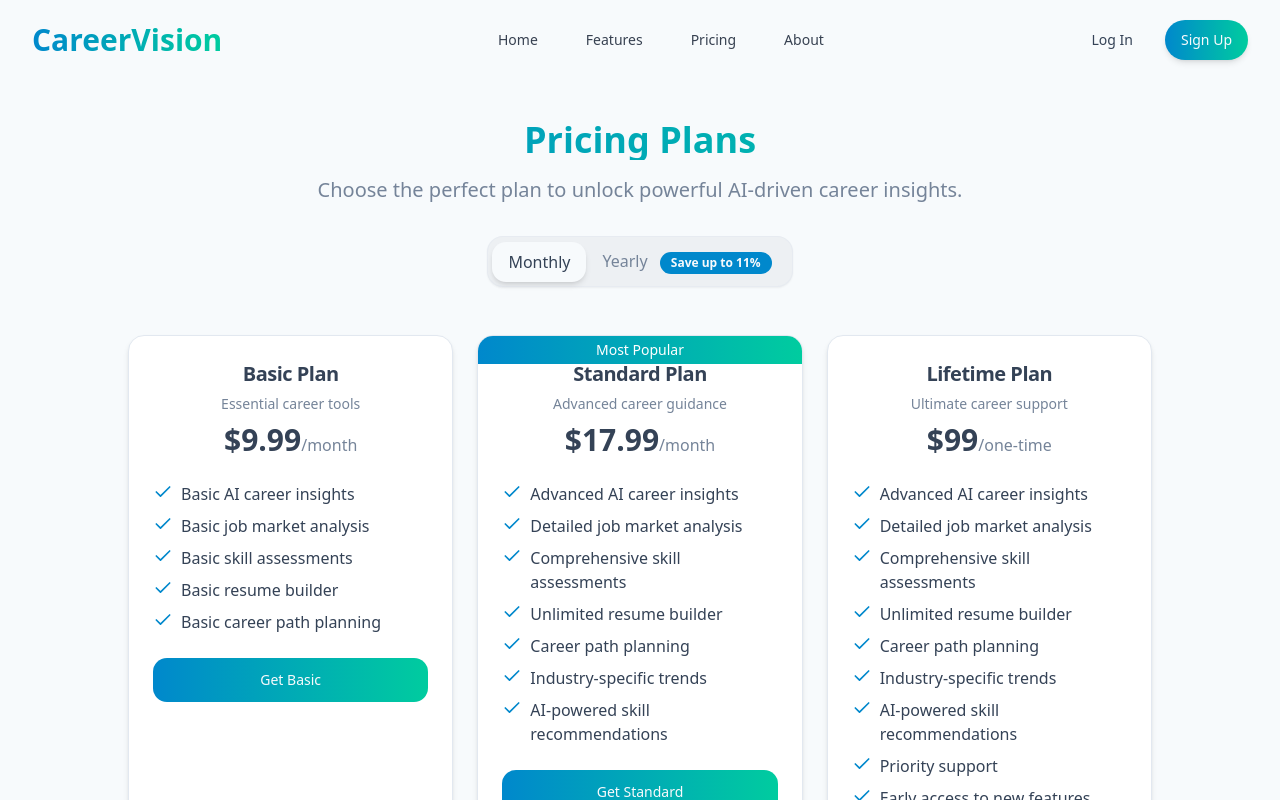
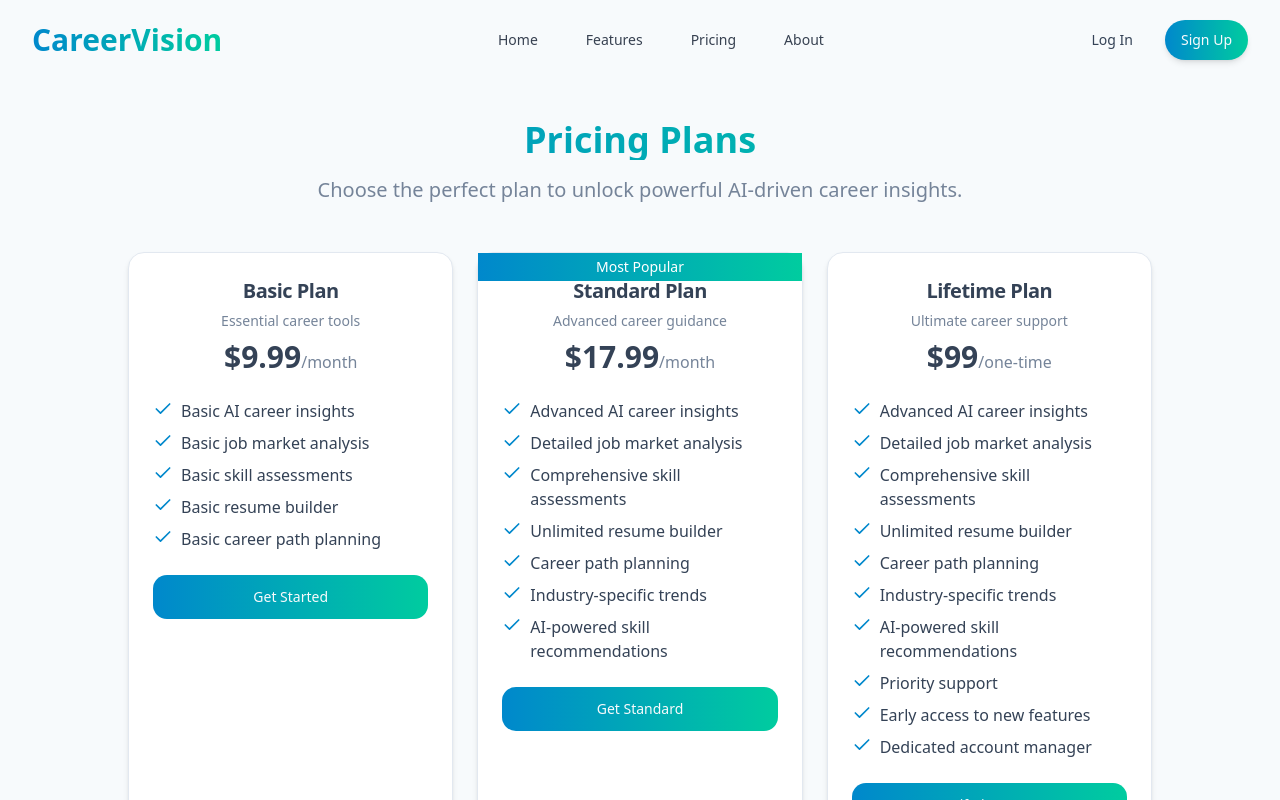
Before and after one commit to HimangshuPronoy/CareerVision2.0, a React (Vite) app: page /pricing in a window 1280 px wide. Shown: the top 800 px of the page. Built offline with nearby package versions, Linux system fonts and the light colour scheme.

Commit message:
Remove yearly billing option from Pricing.tsx

```diff
--- a/package.json
+++ b/package.json
@@ -62,6 +62,7 @@
     "react-hook-form": "^7.53.0",
     "react-resizable-panels": "^2.1.3",
     "react-router-dom": "^6.26.2",
+    "react-toastify": "^11.0.5",
     "recharts": "^2.12.7",
     "sonner": "^1.5.0",
     "tailwind-merge": "^2.5.2",
--- a/src/pages/Pricing.tsx
+++ b/src/pages/Pricing.tsx
@@ -1,4 +1,4 @@
-import React, { useState } from 'react';
+import React from 'react';
 import { Link } from 'react-router-dom';
 import MainLayout from '@/components/layouts/MainLayout';
 import { useAuth } from '@/contexts/AuthContext';
@@ -6,11 +6,7 @@ import { useSubscription } from '@/contexts/SubscriptionContext';
 import { useStripeCheckout } from '@/hooks/useStripeCheckout';
 import {
   BASIC_MONTHLY_PRICE,
-  BASIC_YEARLY_PRICE,
-  BASIC_YEARLY_SAVINGS_PERCENTAGE,
   STANDARD_MONTHLY_PRICE,
-  STANDARD_YEARLY_PRICE,
-  STANDARD_YEARLY_SAVINGS_PERCENTAGE,
   LIFETIME_PRICE,
   PRICE_IDS,
 } from '@/lib/stripe';
@@ -23,7 +19,6 @@ const Pricing: React.FC = () => {
   const { user } = useAuth();
   const { subscription } = useSubscription();
   const { loading, createCheckoutSession } = useStripeCheckout();
-  const [billingInterval, setBillingInterval] = useState<'monthly' | 'yearly'>('monthly');
 
   const basicFeatures = [
     'Basic AI career insights',
@@ -68,44 +63,20 @@ const Pricing: React.FC = () => {
           <p className="text-xl text-muted-foreground max-w-3xl mx-auto">
             Choose the perfect plan to unlock powerful AI-driven career insights.
           </p>
-
-          {/* Billing Toggle */}
-          <div className="flex justify-center mt-8 mb-12">
-            <div className="inline-flex items-center p-1 bg-muted rounded-lg border border-border/50 shadow-sm">
-              <button
-                onClick={() => setBillingInterval('monthly')}
-                className={`px-4 py-2 rounded-md font-medium transition ${billingInterval === 'monthly' ? 'bg-background shadow-md text-foreground' : 'text-muted-foreground'}`}
-              >
-                Monthly
-              </button>
-              <button
-                onClick={() => setBillingInterval('yearly')}
-                className={`px-4 py-2 rounded-md font-medium transition ${billingInterval === 'yearly' ? 'bg-background shadow-md text-foreground' : 'text-muted-foreground'}`}
-              >
-                Yearly <Badge className="ml-2">Save up to {STANDARD_YEARLY_SAVINGS_PERCENTAGE}%</Badge>
-              </button>
-            </div>
-          </div>
         </div>
 
         {/* Pricing Grid */}
         <div className="grid grid-cols-1 md:grid-cols-3 gap-6 mb-12 max-w-5xl mx-auto">
           {/* Basic Plan */}
-          <Card className={`${subscription.isActive && (subscription.plan === 'basic_monthly' || subscription.plan === 'basic_yearly') ? 'border-primary/50 ring-2 ring-primary/20' : 'border-border'} shadow-md hover:shadow-lg transition-shadow duration-300`}>
+          <Card className={`${subscription.isActive && subscription.plan === 'basic_monthly' ? 'border-primary/50 ring-2 ring-primary/20' : 'border-border'} shadow-md hover:shadow-lg transition-shadow duration-300`}>
             <CardHeader className="pb-2">
               <CardTitle className="text-xl font-bold text-center">Basic Plan</CardTitle>
               <CardDescription className="text-center">Essential career tools</CardDescription>
             </CardHeader>
             <CardContent>
               <div className="text-center mb-6">
-                <span className="text-3xl font-bold">${billingInterval === 'monthly' ? BASIC_MONTHLY_PRICE : BASIC_YEARLY_PRICE / 12}</span>
+                <span className="text-3xl font-bold">${BASIC_MONTHLY_PRICE}</span>
                 <span className="text-muted-foreground">/month</span>
-                {billingInterval === 'yearly' && (
-                  <>
-                    <p className="text-muted-foreground">Billed yearly (${BASIC_YEARLY_PRICE}/year)</p>
-                    <p className="text-sm text-primary mt-1">Save ${BASIC_YEARLY_PRICE / 12 * 12 * (1 - 1 / (1 + BASIC_YEARLY_SAVINGS_PERCENTAGE / 100))} per year</p>
-                  </>
-                )}
               </div>
               <ul className="space-y-2">
                 {basicFeatures.map((feature, i) => (
@@ -121,16 +92,16 @@ const Pricing: React.FC = () => {
                 className="w-full bg-gradient-to-r from-careervision-500 to-insight-500 hover:from-careervision-600 hover:to-insight-600"
                 size="lg"
                 disabled={loading}
-                onClick={() => handleSubscribe(billingInterval === 'monthly' ? PRICE_IDS.BASIC_MONTHLY : PRICE_IDS.BASIC_YEARLY)}
+                onClick={() => handleSubscribe(PRICE_IDS.BASIC_MONTHLY)}
               >
                 {loading ? <Loader2 className="h-4 w-4 animate-spin mr-2" /> : null}
-                {loading ? 'Loading...' : subscription.isActive && (subscription.plan === 'basic_monthly' || subscription.plan === 'basic_yearly') ? 'Manage Plan' : 'Get Basic'}
+                {loading ? 'Loading...' : subscription.isActive && subscription.plan === 'basic_monthly' ? 'Manage Plan' : 'Get Started'}
               </Button>
             </CardFooter>
           </Card>
 
           {/* Standard Plan */}
-          <Card className={`${subscription.isActive && (subscription.plan === 'standard_monthly' || subscription.plan === 'standard_yearly') ? 'border-primary/50 ring-2 ring-primary/20' : 'border-border'} shadow-md hover:shadow-lg transition-shadow duration-300 relative overflow-hidden`}>
+          <Card className={`${subscription.isActive && subscription.plan === 'standard_monthly' ? 'border-primary/50 ring-2 ring-primary/20' : 'border-border'} shadow-md hover:shadow-lg transition-shadow duration-300 relative`}>
             <div className="absolute top-0 left-0 w-full bg-gradient-to-r from-careervision-500 to-insight-500 text-white text-center py-1 text-sm font-medium">Most Popular</div>
             <CardHeader className="pb-2 pt-6">
               <CardTitle className="text-xl font-bold text-center">Standard Plan</CardTitle>
@@ -138,14 +109,8 @@ const Pricing: React.FC = () => {
             </CardHeader>
             <CardContent>
               <div className="text-center mb-6">
-                <span className="text-3xl font-bold">${billingInterval === 'monthly' ? STANDARD_MONTHLY_PRICE : STANDARD_YEARLY_PRICE / 12}</span>
+                <span className="text-3xl font-bold">${STANDARD_MONTHLY_PRICE}</span>
                 <span className="text-muted-foreground">/month</span>
-                {billingInterval === 'yearly' && (
-                  <>
-                    <p className="text-muted-foreground">Billed yearly (${STANDARD_YEARLY_PRICE}/year)</p>
-                    <p className="text-sm text-primary mt-1">Save ${STANDARD_YEARLY_SAVINGS_PERCENTAGE}% per year</p>
-                  </>
-                )}
               </div>
               <ul className="space-y-2">
                 {standardFeatures.map((feature, i) => (
@@ -161,10 +126,10 @@ const Pricing: React.FC = () => {
                 className="w-full bg-gradient-to-r from-careervision-500 to-insight-500 hover:from-careervision-600 hover:to-insight-600"
                 size="lg"
                 disabled={loading}
-                onClick={() => handleSubscribe(billingInterval === 'monthly' ? PRICE_IDS.STANDARD_MONTHLY : PRICE_IDS.STANDARD_YEARLY)}
+                onClick={() => handleSubscribe(PRICE_IDS.STANDARD_MONTHLY)}
               >
                 {loading ? <Loader2 className="h-4 w-4 animate-spin mr-2" /> : null}
-                {loading ? 'Loading...' : subscription.isActive && (subscription.plan === 'standard_monthly' || subscription.plan === 'standard_yearly') ? 'Manage Plan' : 'Get Standard'}
+                {loading ? 'Loading...' : subscription.isActive && subscription.plan === 'standard_monthly' ? 'Manage Plan' : 'Get Standard'}
               </Button>
             </CardFooter>
           </Card>
--- a/src/pages/SubscriptionPlans.tsx
+++ b/src/pages/SubscriptionPlans.tsx
@@ -4,11 +4,7 @@ import { Card, CardContent, CardDescription, CardFooter, CardHeader, CardTitle }
 import { CheckCircle } from 'lucide-react';
 import {
   BASIC_MONTHLY_PRICE,
-  BASIC_YEARLY_PRICE,
-  BASIC_YEARLY_SAVINGS_PERCENTAGE,
   STANDARD_MONTHLY_PRICE,
-  STANDARD_YEARLY_PRICE,
-  STANDARD_YEARLY_SAVINGS_PERCENTAGE,
   PRICE_IDS,
   LIFETIME_PRICE
 } from '@/lib/stripe';
@@ -18,98 +14,76 @@ import { useAuth } from '@/contexts/AuthContext';
 import { useNavigate } from 'react-router-dom';
 import MainLayout from '@/components/layouts/MainLayout';
 import { Badge } from '@/components/ui/badge';
+import { toast } from 'react-toastify';
 
 export default function SubscriptionPlans() {
-  const [billingInterval, setBillingInterval] = useState<'monthly' | 'yearly'>('monthly');
+  const [billingInterval, setBillingInterval] = useState<'monthly'>('monthly');
   const { subscription } = useSubscription();
   const { createCheckoutSession, loading } = useStripeCheckout();
   const { user } = useAuth();
   const navigate = useNavigate();
 
-  const handleCheckout = async (priceId: string) => {
-    if (!user) {
-      navigate('/login');
-      return;
-    }
-    await createCheckoutSession(priceId);
-  };
-
-  // Plan features
   const basicFeatures = [
-    'Basic skill assessments',
-    'Basic career roadmaps',
-    'Basic path recommendations',
-    'Basic market insights',
-    'Basic resume tools'
+    'AI-Powered Resume Analysis',
+    'Basic Career Insights',
+    'Limited Profile Visibility',
   ];
 
   const standardFeatures = [
-    'Unlimited skill assessments',
-    'Personalized career roadmaps',
-    'Career path recommendations',
-    'AI-driven market insights',
-    'Advanced resume builder',
-    'Skill gap analysis'
+    'Advanced AI Career Matching',
+    'Personalized Insights',
+    'Enhanced Profile Visibility',
+    'Priority Support',
   ];
 
   const lifetimeFeatures = [
-    'Unlimited skill assessments',
-    'Personalized career roadmaps',
-    'Career path recommendations',
-    'AI-driven market insights',
-    'Advanced resume builder',
-    'Skill gap analysis',
-    'Priority support',
-    'Dedicated career coach',
-    'Early feature access'
+    'Everything in Standard',
+    'Unlimited Access Forever',
+    'Exclusive Features',
+    'One-Time Payment',
   ];
+
+  const handleCheckout = async (priceId: string) => {
+    if (!user) {
+      toast.error('Please log in to subscribe');
+      return;
+    }
+    try {
+      await createCheckoutSession(priceId);
+    } catch (error) {
+      toast.error(error.message || 'Failed to initiate checkout');
+    }
+  };
 
   return (
     <MainLayout>
-      <div className="container mx-auto py-10 px-4 max-w-6xl">
-        <div className="text-center mb-12">
-          <h1 className="text-4xl font-bold mb-4 bg-gradient-to-r from-careervision-500 to-insight-500 bg-clip-text text-transparent">Upgrade Your Career Journey</h1>
-          <p className="text-xl text-muted-foreground max-w-3xl mx-auto">
-            Choose a plan to unlock powerful AI-driven insights for your career.
-          </p>
-
-          {/* Billing Toggle */}
-          <div className="flex justify-center mt-8 mb-12">
-            <div className="inline-flex items-center p-1 bg-muted rounded-lg border border-border/50 shadow-sm">
+      <div className="container mx-auto py-12 px-4 sm:px-6 lg:px-8">
+        {/* Header */}
+        <div className="text-center mb-12 max-w-3xl mx-auto">
+          <h1 className="text-4xl font-bold mb-4 bg-gradient-to-r from-careervision-500 to-insight-500 bg-clip-text text-transparent">Choose Your Career Growth Plan</h1>
+          <p className="text-muted-foreground mb-8">Unlock AI-powered career insights tailored to your goals.</p>
+          <div className="flex justify-center gap-1 bg-muted p-1 rounded-md">
             <button
               onClick={() => setBillingInterval('monthly')}
               className={`px-4 py-2 rounded-md font-medium transition ${billingInterval === 'monthly' ? 'bg-background shadow-md text-foreground' : 'text-muted-foreground'}`}
             >
               Monthly
             </button>
-              <button
-                onClick={() => setBillingInterval('yearly')}
-                className={`px-4 py-2 rounded-md font-medium transition ${billingInterval === 'yearly' ? 'bg-background shadow-md text-foreground' : 'text-muted-foreground'}`}
-              >
-                Yearly <Badge className="ml-2">Save up to {STANDARD_YEARLY_SAVINGS_PERCENTAGE}%</Badge>
-              </button>
-            </div>
           </div>
         </div>
 
         {/* Pricing Grid */}
         <div className="grid grid-cols-1 md:grid-cols-3 gap-6 mb-12 max-w-5xl mx-auto">
           {/* Basic Plan */}
-          <Card className={`${subscription.isActive && (subscription.plan === 'basic_monthly' || subscription.plan === 'basic_yearly') ? 'border-primary/50 ring-2 ring-primary/20' : 'border-border'} shadow-md hover:shadow-lg transition-shadow duration-300`}>
+          <Card className={`${subscription.isActive && subscription.plan === 'basic_monthly' ? 'border-primary/50 ring-2 ring-primary/20' : 'border-border'} shadow-md hover:shadow-lg transition-shadow duration-300`}>
             <CardHeader className="pb-2">
               <CardTitle className="text-xl font-bold text-center">Basic Plan</CardTitle>
               <CardDescription className="text-center">Essential career tools</CardDescription>
             </CardHeader>
             <CardContent>
               <div className="text-center mb-6">
-                <span className="text-3xl font-bold">${billingInterval === 'monthly' ? BASIC_MONTHLY_PRICE : BASIC_YEARLY_PRICE / 12}</span>
+                <span className="text-3xl font-bold">${BASIC_MONTHLY_PRICE}</span>
                 <span className="text-muted-foreground">/month</span>
-                {billingInterval === 'yearly' && (
-                  <>
-                    <p className="text-muted-foreground">Billed yearly (${BASIC_YEARLY_PRICE}/year)</p>
-                    <p className="text-sm text-primary mt-1">Save ${BASIC_YEARLY_PRICE / 12 * 12 * (BASIC_YEARLY_SAVINGS_PERCENTAGE / 100)} per year</p>
-                  </>
-                )}
               </div>
               <ul className="space-y-2">
                 {basicFeatures.map((feature, i) => (
@@ -122,13 +96,13 @@ export default function SubscriptionPlans() {
             </CardContent>
             <CardFooter>
               <div className="flex flex-col items-center justify-center mt-6 space-y-4 sm:space-y-0 sm:flex-row sm:justify-center sm:gap-4">
-                {subscription.isActive && (subscription.plan === 'basic_monthly' || subscription.plan === 'basic_yearly') ? (
+                {subscription.isActive && subscription.plan === 'basic_monthly' ? (
                   <div className="px-6 py-3 text-lg font-semibold text-white bg-green-500 rounded-lg shadow-lg cursor-not-allowed opacity-75 w-48 text-center">
                     Current Plan
                   </div>
                 ) : (
                   <Button
-                    onClick={() => handleCheckout(billingInterval === 'monthly' ? PRICE_IDS.BASIC_MONTHLY : PRICE_IDS.BASIC_YEARLY)}
+                    onClick={() => handleCheckout(PRICE_IDS.BASIC_MONTHLY)}
                     className="w-48 px-6 py-3 text-lg font-semibold transition-all duration-200 transform bg-gradient-to-r from-purple-500 to-indigo-600 hover:from-purple-600 hover:to-indigo-700 hover:scale-105 rounded-lg shadow-lg hover:shadow-xl"
                     disabled={loading}
                   >
@@ -140,7 +114,7 @@ export default function SubscriptionPlans() {
           </Card>
 
           {/* Standard Plan */}
-          <Card className={`${subscription.isActive && (subscription.plan === 'standard_monthly' || subscription.plan === 'standard_yearly') ? 'border-primary/50 ring-2 ring-primary/20' : 'border-border'} shadow-md hover:shadow-lg transition-shadow duration-300 relative overflow-hidden`}>
+          <Card className={`${subscription.isActive && subscription.plan === 'standard_monthly' ? 'border-primary/50 ring-2 ring-primary/20' : 'border-border'} shadow-md hover:shadow-lg transition-shadow duration-300 relative overflow-hidden`}>
             <div className="absolute top-0 left-0 w-full bg-gradient-to-r from-careervision-500 to-insight-500 text-white text-center py-1 text-sm font-medium">Most Popular</div>
             <CardHeader className="pb-2 pt-6">
               <CardTitle className="text-xl font-bold text-center">Standard Plan</CardTitle>
@@ -148,14 +122,8 @@ export default function SubscriptionPlans() {
             </CardHeader>
             <CardContent>
               <div className="text-center mb-6">
-                <span className="text-3xl font-bold">${billingInterval === 'monthly' ? STANDARD_MONTHLY_PRICE : STANDARD_YEARLY_PRICE / 12}</span>
+                <span className="text-3xl font-bold">${STANDARD_MONTHLY_PRICE}</span>
                 <span className="text-muted-foreground">/month</span>
-                {billingInterval === 'yearly' && (
-                  <>
-                    <p className="text-muted-foreground">Billed yearly (${STANDARD_YEARLY_PRICE}/year)</p>
-                    <p className="text-sm text-primary mt-1">Save ${STANDARD_YEARLY_PRICE / 12 * 12 * (STANDARD_YEARLY_SAVINGS_PERCENTAGE / 100)} per year</p>
-                  </>
-                )}
               </div>
               <ul className="space-y-2">
                 {standardFeatures.map((feature, i) => (
@@ -168,13 +136,13 @@ export default function SubscriptionPlans() {
             </CardContent>
             <CardFooter>
               <div className="flex flex-col items-center justify-center mt-6 space-y-4 sm:space-y-0 sm:flex-row sm:justify-center sm:gap-4">
-                {subscription.isActive && (subscription.plan === 'standard_monthly' || subscription.plan === 'standard_yearly') ? (
+                {subscription.isActive && subscription.plan === 'standard_monthly' ? (
                   <div className="px-6 py-3 text-lg font-semibold text-white bg-green-500 rounded-lg shadow-lg cursor-not-allowed opacity-75 w-48 text-center">
                     Current Plan
                   </div>
                 ) : (
                   <Button
-                    onClick={() => handleCheckout(billingInterval === 'monthly' ? PRICE_IDS.STANDARD_MONTHLY : PRICE_IDS.STANDARD_YEARLY)}
+                    onClick={() => handleCheckout(PRICE_IDS.STANDARD_MONTHLY)}
                     className="w-48 px-6 py-3 text-lg font-semibold transition-all duration-200 transform bg-gradient-to-r from-purple-500 to-indigo-600 hover:from-purple-600 hover:to-indigo-700 hover:scale-105 rounded-lg shadow-lg hover:shadow-xl"
                     disabled={loading}
                   >
```
Also changed, not shown: 1 other file (tests, documents, lock files or other folders). Lines whose indentation alone changed are shown as unchanged.
